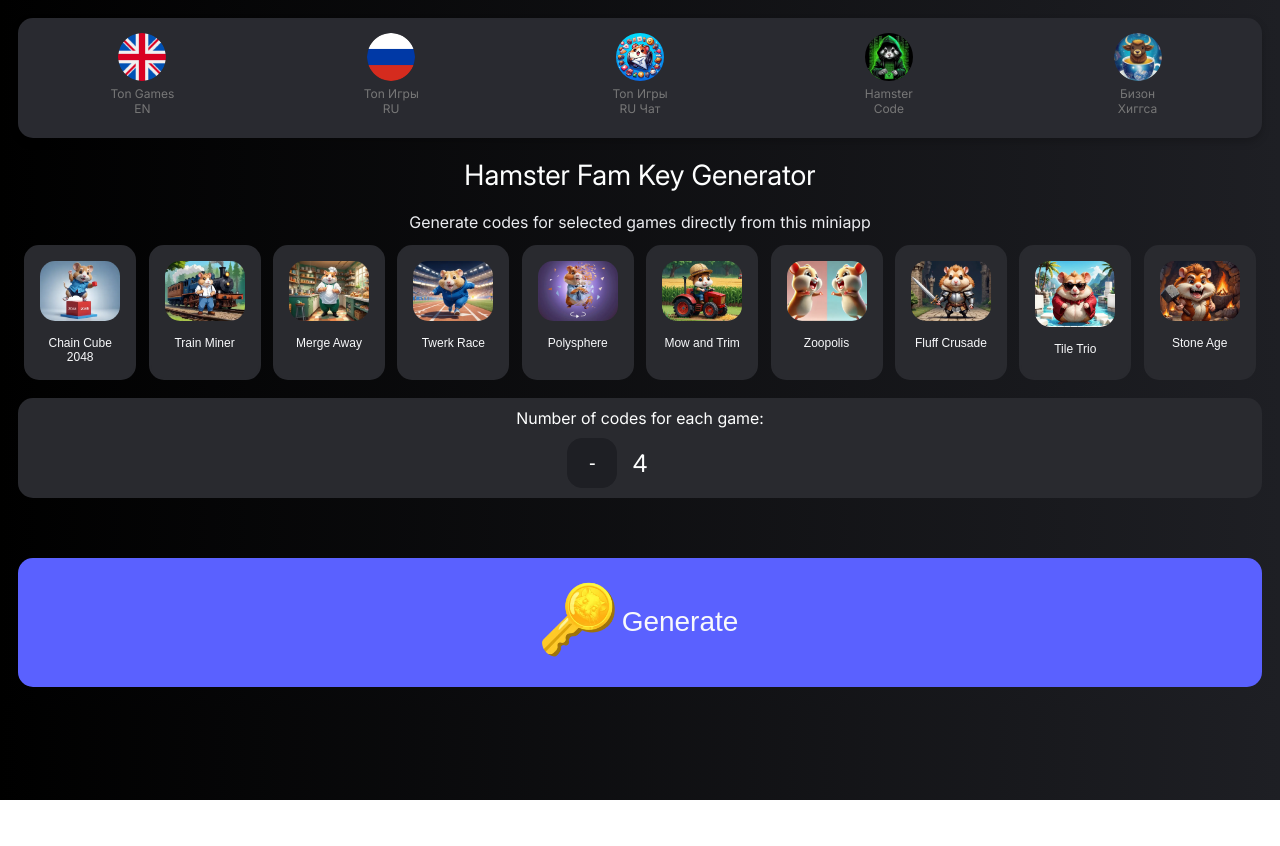
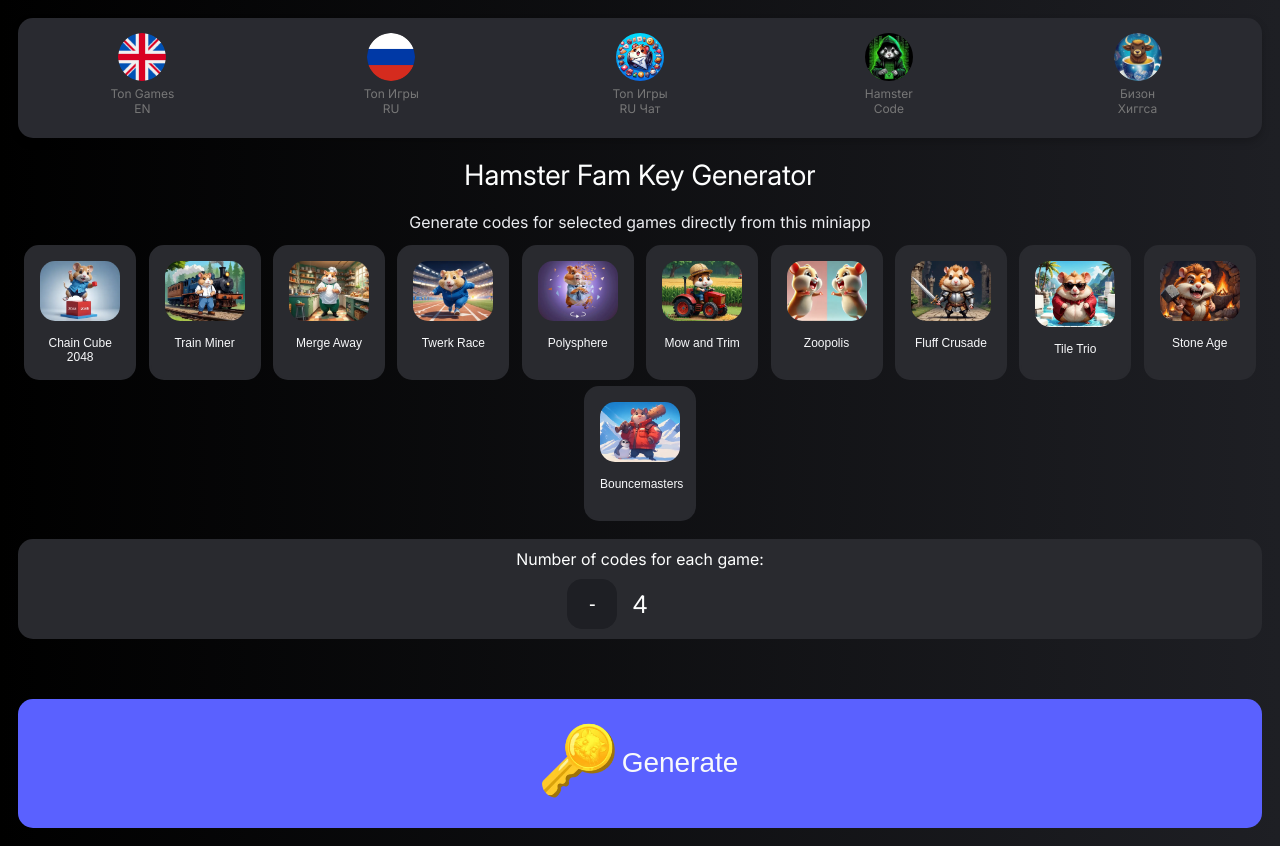
Before and after one commit to i9d/i9d.github.io, a browser extension: page index.html in a window 1280 px wide. Before the commit the page ends 800 px from the top, so only its background shows below. Drawn offline with nearby package versions, Linux system fonts and the light colour scheme.

Commit message:
Add new game

```diff
--- a/app.js
+++ b/app.js
@@ -9,6 +9,7 @@ const games = [
     {name: 'fluff', appToken: '112887b0-a8af-4eb2-ac63-d82df78283d9', promoId: '112887b0-a8af-4eb2-ac63-d82df78283d9'},
     {name: 'trio', appToken: 'e68b39d2-4880-4a31-b3aa-0393e7df10c7', promoId: 'e68b39d2-4880-4a31-b3aa-0393e7df10c7'},
     {name: 'stone', appToken: '04ebd6de-69b7-43d1-9c4b-04a6ca3305af', promoId: '04ebd6de-69b7-43d1-9c4b-04a6ca3305af'},
+    {name: 'bounce', appToken: 'bc72d3b9-8e91-4884-9c33-f72482f0db37', promoId: 'bc72d3b9-8e91-4884-9c33-f72482f0db37'},
 ];
 
 let ready_codes = [];
@@ -23,6 +24,7 @@ let codesCount = {
     fluff: 0,
     trio: 0,
     stone: 0,
+    bounce: 0,
 };
 
 const MAX_CODES_PER_GAME = 4;
--- a/index.html
+++ b/index.html
@@ -80,6 +80,10 @@
                 <img src="assets/stone.png" alt="stone" class="game-icon">
                 <span class="game-label">Stone Age</span>
             </button>
+            <button class="game-button bounce" data-game="bounce">
+                <img src="assets/bounce.png" alt="bounce" class="game-icon">
+                <span class="game-label">Bouncemasters</span>
+            </button>
         </div>
         <div class="code-count">
             <label>Number of codes for each game:</label>
```
Also changed, not shown: assets/bounce.png (added).
